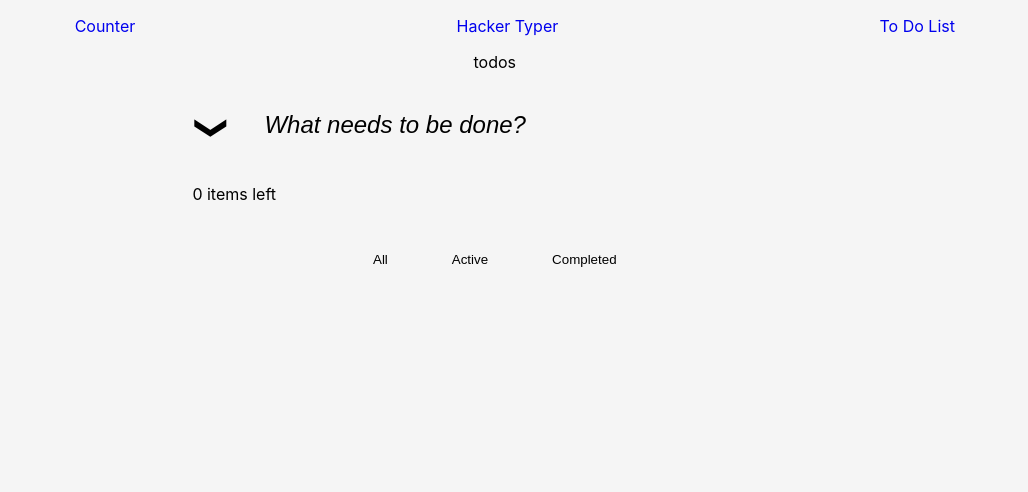
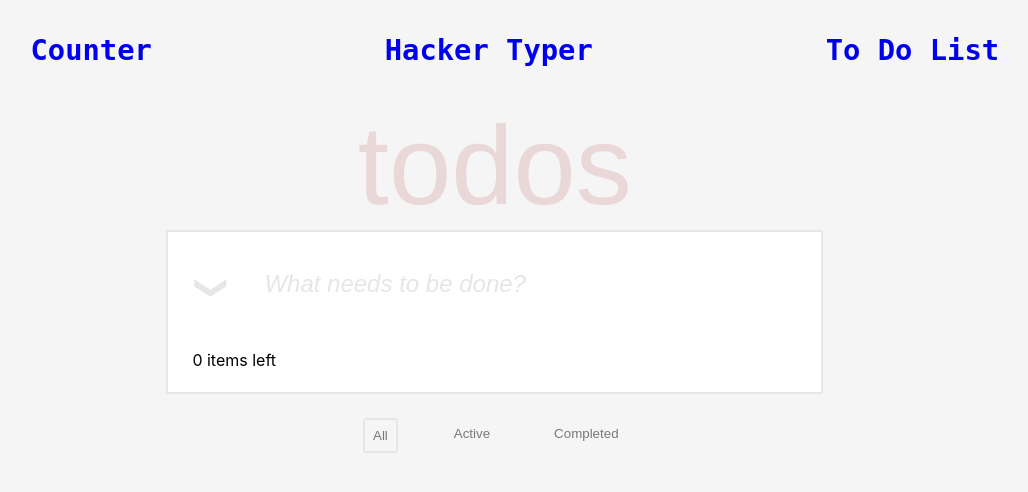
Before and after one commit to justholdinghands/reactPortfolio, a React (Create React App) app: page /todo in a window 1280 px wide. Shown: the top 492 px of the page, without its empty margins (126-1154 px from the left). Built offline with nearby package versions, Linux system fonts and the light colour scheme; the HTML template or start-up script is replaced by a standard one.

Commit message:
TODO Incorporated styled-components

```diff
--- a/src/App.tsx
+++ b/src/App.tsx
@@ -1,16 +1,33 @@
-import "./App.css";
+// import "./App.css";
 import { Component } from "react";
 import { Link, Route, BrowserRouter as Router, Switch } from "react-router-dom";
-import { createBrowserHistory } from "history";
+import { theme } from "./theme";
 // import Counter from "./components/counter/Counter";
 // import Hackertyper from "./components/hackertyper/Hackertyper";
 import Todo from "./components/todo/Todo";
+import styled from "styled-components";
+
+const DivRender = styled.div`
+  display: flex;
+  flex-direction: column;
+  justify-content: start;
+  height: 100vh;
+  width: 97vw;
+  white-space: pre;
+  line-height: 2rem;
+`;
+
+const UlNav = styled.ul`
+  display: flex;
+  flex-direction: row;
+  justify-content: space-around;
+  list-style-type: none;
+  font: bold 1.8em/150% ${theme.ht_font};
+`;
 
 type State = {
   color: string;
 };
-
-const history = createBrowserHistory();
 
 export default class App extends Component<{}, State> {
   constructor(props) {
@@ -35,11 +52,15 @@ export default class App extends Component<{}, State> {
   render() {
     return (
       <Router>
-        <div id="divRender">
+        <DivRender id="divRender">
           <nav>
-            <ul>
+            <UlNav>
               <li>
-                <Link to="/counter" onClick={() => this.changeColor("#79bac2")}>
+                <Link
+                  to="/counter"
+                  onClick={() => this.changeColor("#79bac2")}
+                  style={{ textDecoration: "none" }}
+                >
                   Counter
                 </Link>
               </li>
@@ -47,16 +68,21 @@ export default class App extends Component<{}, State> {
                 <Link
                   to="/hackertyper"
                   onClick={() => this.changeColor("#000000")}
+                  style={{ textDecoration: "none" }}
                 >
                   Hacker Typer
                 </Link>
               </li>
               <li>
-                <Link to="/todo" onClick={() => this.changeColor("#f5f5f5")}>
+                <Link
+                  to="/todo"
+                  onClick={() => this.changeColor("#f5f5f5")}
+                  style={{ textDecoration: "none" }}
+                >
                   To Do List
                 </Link>
               </li>
-            </ul>
+            </UlNav>
           </nav>
 
           <Switch>
@@ -65,14 +91,14 @@ export default class App extends Component<{}, State> {
               <h1>Future Counter</h1>
             </Route>
             <Route path="/hackertyper">
-              {/* <Hackertyper></Hackertyper>*/}
+              {/* <Hackertyper></Hackertyper> */}
               <h1>Future HackerTyper</h1>
             </Route>
             <Route path="/todo">
               <Todo></Todo>
             </Route>
           </Switch>
-        </div>
+        </DivRender>
       </Router>
     );
   }
--- a/src/components/todo/Todo.css
+++ b/src/components/todo/Todo.css
@@ -1,4 +1,4 @@
-.todo * {
+/* .todo * {
   padding: 0;
   margin: 0;
 }
@@ -150,4 +150,4 @@
 .todo .task:hover .destroy {
   color: #7b7777;
   text-decoration: none !important;
-}
+} */
--- a/src/components/todo/Todo.tsx
+++ b/src/components/todo/Todo.tsx
@@ -1,7 +1,165 @@
 import "./Todo.css";
 import { Task } from "./Task";
+import { theme } from "../../theme";
 import React, { Component } from "react";
 import styled, { css } from "styled-components";
+
+const DivContainer = styled.div`
+  display: flex;
+  flex-direction: column;
+  align-items: center;
+  background-color: ${theme.todo_base};
+
+  * {
+    padding: 0;
+    margin: 0;
+  }
+`;
+
+const H1 = styled.h1`
+  font: 7rem ${theme.todo_h1_font};
+  color: ${theme.todo_accent};
+`;
+
+const DivBlock = styled.div`
+  width: 50%;
+  padding: 1rem;
+  background-color: ${theme.todo_pale};
+  border: 2px solid ${theme.todo_faded};
+`;
+
+const ButtonCheckAll = styled.button`
+  font-size: xx-large;
+  height: 0.5em;
+  width: 5rem;
+  transform: rotate(90deg);
+  border: 0;
+  background-color: ${theme.todo_pale};
+  color: ${theme.todo_faded};
+  cursor: pointer;
+`;
+
+const InputTask = styled.input`
+  width: 80%;
+  height: 100%;
+  border: 0;
+  background-color: ${theme.todo_pale};
+
+  ::placeholder {
+    color: ${theme.todo_faded};
+    font-size: x-large;
+    font-style: italic;
+  }
+`;
+
+const Input = styled.input`
+  width: 2em;
+  height: 2em;
+  background-color: white;
+  border-radius: 50%;
+  margin: 0.5em;
+  vertical-align: middle;
+  border: 1px solid #ddd;
+  -webkit-appearance: none;
+  outline: none;
+  cursor: pointer;
+
+  :checked {
+    background-color: ${theme.todo_accent};
+  }
+`;
+
+const Form = styled.form`
+  display: flex;
+  flex-direction: row;
+  justify-content: stretch;
+  align-items: center;
+  height: 5rem;
+  width: 100%;
+  background-color: ${theme.todo_pale};
+`;
+
+const DivFilter = styled.div`
+  display: flex;
+  flex-direction: row;
+  justify-content: center;
+  align-items: center;
+  width: 50vw;
+`;
+
+const UlFiltered = styled.ul`
+  display: flex;
+  flex-direction: row;
+`;
+
+const LiFiltered = styled.li`
+  list-style-type: none;
+  color: ${theme.todo_primary};
+  width: 100%;
+  margin: 0.5rem;
+  padding: 0.5rem;
+  list-style-type: none;
+  color: ${theme.todo_primary};
+  width: 100%;
+`;
+const ButtonFiltered = styled.button<{ selected: string }>`
+  border: 0;
+  margin: 0.5rem;
+  padding: 0.5rem;
+  background-color: ${theme.todo_base};
+  color: ${theme.todo_primary};
+  border-radius: 10%;
+
+  border: ${(props) =>
+    props.selected ? `${theme.todo_faded}` + " 2px solid" : "white"}; // :D
+
+  :hover {
+    cursor: pointer;
+  }
+`;
+
+const DivTask = styled.div<{ strikethrough: string }>`
+  text-decoration: ${(props) =>
+    props.strikethrough ? "line-through" : "none"};
+`;
+
+const DivNumOfTasks = styled.div`
+  padding-top: 1em;
+  padding-left: 0.5em;
+`;
+
+const TaskLi = styled.li`
+  display: flex;
+  flex-direction: row;
+  justify-content: space-between;
+  align-items: center;
+  width: 100%;
+  height: 5vh;
+  border: 0.5px solid ${theme.todo_faded};
+  background-color: ${theme.todo_pale};
+  list-style-type: none;
+  color: ${theme.todo_primary};
+  width: 100%;
+  list-style-type: none;
+`;
+
+const ButtonDestroy = styled.button`
+  width: 1em;
+  height: 1em;
+  border: 0;
+  color: ${theme.todo_pale};
+  background-color: ${theme.todo_pale};
+  vertical-align: middle;
+  outline: none;
+  cursor: pointer;
+  font-size: x-large;
+  text-decoration: none !important;
+
+  :hover {
+    color: #7b7777;
+    text-decoration: none !important;
+  }
+`;
 
 type State = {
   tasks: Task[];
@@ -31,8 +189,6 @@ export default class Todo extends Component<Props, State> {
     this.showActive = this.showActive.bind(this);
     this.showInactive = this.showInactive.bind(this);
     this.showAll = this.showAll.bind(this);
-    // this.makeEditable = this.makeEditable.bind(this);
-    // this.editValue = this.editValue.bind(this);
   }
 
   addToArr(event) {
@@ -65,7 +221,6 @@ export default class Todo extends Component<Props, State> {
     deletedArr = deletedArr.filter((item) => {
       return item.id !== i;
     });
-    // deletedArr.splice(i, 1);
     this.setState({
       tasks: deletedArr,
     });
@@ -110,28 +265,8 @@ export default class Todo extends Component<Props, State> {
     });
   }
 
-  // makeEditable(e) {
-  //   e.target.contentEditable = "true";
-  // }
-
-  // editValue(e,i) {
-  //   console.log(e.currentTarget.textContent)
-  //   var newArr = this.state.tasks;
-  //   newArr[i].name = e.currentTarget.innerText;
-  //   this.setState({
-  //     tasks: newArr
-  //   })
-  // }else {}
-
   render() {
-    // var striked = document.querySelectorAll('input[checked="true"][type="checkbox"]');
-    // striked.forEach((item)=>{
-    //   item.style.textDecoration="line-through";
-    // })
-    // console.log(striked)
-
     let filteredArr: Task[];
-    let listItems: NodeListOf<Element>;
 
     if (this.state.isActive) {
       filteredArr = this.state.tasks.filter((item) => !item.status);
@@ -139,36 +274,21 @@ export default class Todo extends Component<Props, State> {
       filteredArr = this.state.tasks.filter((item) => item.status);
     } else {
       filteredArr = this.state.tasks;
-
-      //  do <li>:  </li>onInput={(e) => this.editValue(e,index)} onClick={this.makeEditable}
     }
 
-    // listItems = filteredArr.map((task, index) => {
-    //   return (
-    //     <li className={"task"} key={task.name + index}>
-    //       <input
-    //         className="round-checkbox"
-    //         type="checkbox"
-    //         onChange={() => this.isChecked(task.id)}
-    //         checked={task.status}
-    //       ></input>
-    //       <div className={task.status ? "strikethrough" : ""}>{task.name}</div>
-    //       <button className="destroy" onClick={() => this.deleteFnc(task.id)}>
-    //         x
-    //       </button>
-    //     </li> //default - All
-    //   );
-    // });
-
     return (
-      <div id="container" className="todo">
-        <h1>todos</h1>
-        <div id="block">
-          <form onSubmit={this.addToArr}>
-            <button id="checkAllBtn" type="button" onClick={this.checkAll}>
+      <DivContainer id="container" className="todo">
+        <H1>todos</H1>
+        <DivBlock id="block">
+          <Form onSubmit={this.addToArr}>
+            <ButtonCheckAll
+              id="checkAllBtn"
+              type="button"
+              onClick={this.checkAll}
+            >
               ❯
-            </button>
-            <input
+            </ButtonCheckAll>
+            <InputTask
               type="text"
               onChange={this.addTask}
               value={this.state.value}
@@ -176,69 +296,67 @@ export default class Todo extends Component<Props, State> {
               placeholder="What needs to be done?"
               id="input"
             />
-          </form>
+          </Form>
           <ul>
             {filteredArr.map((task, index) => {
               return (
-                <li className={"task"} key={task.name + index}>
-                  <input
+                <TaskLi className={"task"} key={task.name + index}>
+                  <Input
                     className="round-checkbox"
                     type="checkbox"
                     onChange={() => this.isChecked(task.id)}
                     checked={task.status}
-                  ></input>
-                  <div className={task.status ? "strikethrough" : ""}>
+                  ></Input>
+                  <DivTask strikethrough={task.status ? "true" : ""}>
                     {task.name}
-                  </div>
-                  <button
+                  </DivTask>
+                  <ButtonDestroy
                     className="destroy"
                     onClick={() => this.deleteFnc(task.id)}
                   >
                     x
-                  </button>
-                </li> //default - All
+                  </ButtonDestroy>
+                </TaskLi> //default - All
               );
             })}
           </ul>
-          <div id="numOfTasks">
+          <DivNumOfTasks id="numOfTasks">
             {this.state.tasks.filter((elem) => {
               return !elem.status;
             }).length + " items left"}
-          </div>
-        </div>
-        <div id="filter">
-          <ul>
-            <li>
-              <button
-                className={
-                  !this.state.isActive && !this.state.isCompleted
-                    ? "selected"
-                    : ""
+          </DivNumOfTasks>
+        </DivBlock>
+        <DivFilter id="filter">
+          <UlFiltered>
+            <LiFiltered>
+              <ButtonFiltered
+                selected={
+                  !this.state.isActive && !this.state.isCompleted ? "true" : ""
                 }
                 onClick={this.showAll}
               >
                 All
-              </button>
-            </li>
-            <li>
-              <button
-                className={this.state.isActive ? "selected" : ""}
+              </ButtonFiltered>
+            </LiFiltered>
+            <LiFiltered>
+              <ButtonFiltered
+                selected={this.state.isActive ? "true" : ""}
                 onClick={this.showActive}
               >
                 Active
-              </button>
-            </li>
-            <li>
-              <button
-                className={this.state.isCompleted ? "selected" : ""}
+              </ButtonFiltered>
+            </LiFiltered>
+            <LiFiltered>
+              <ButtonFiltered
+                selected={this.state.isCompleted ? "true" : ""}
                 onClick={this.showInactive}
               >
                 Completed
-              </button>
-            </li>
-          </ul>
-        </div>
-      </div>
+              </ButtonFiltered>
+            </LiFiltered>
+          </UlFiltered>
+        </DivFilter>
+      </DivContainer>
     );
   }
 }
```
